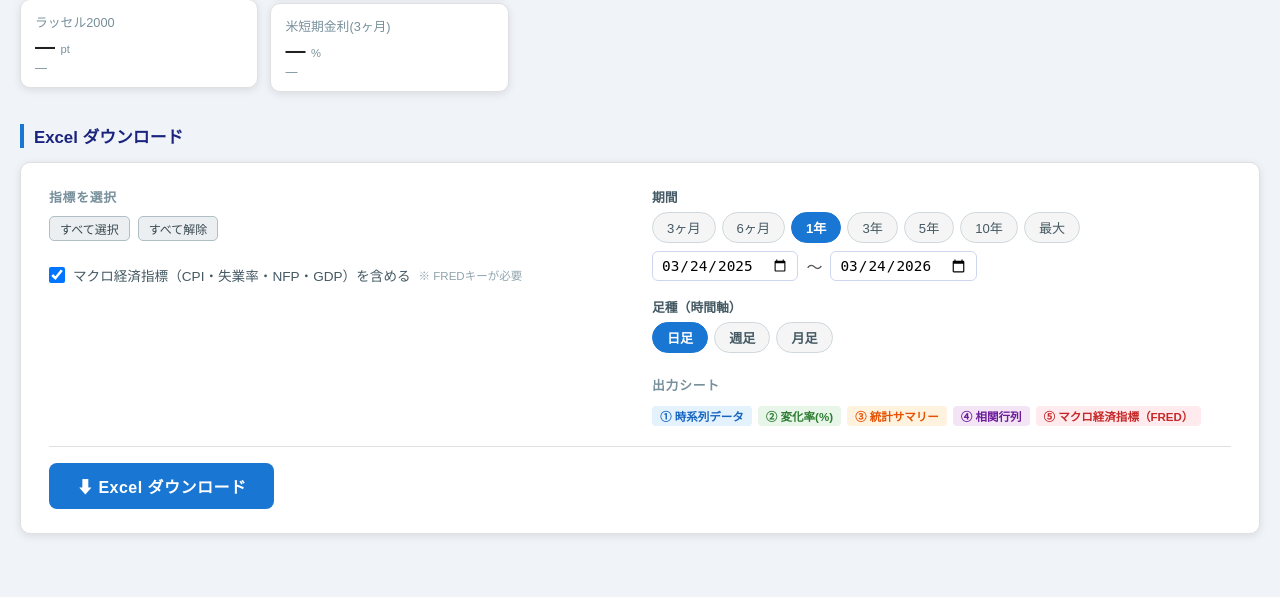
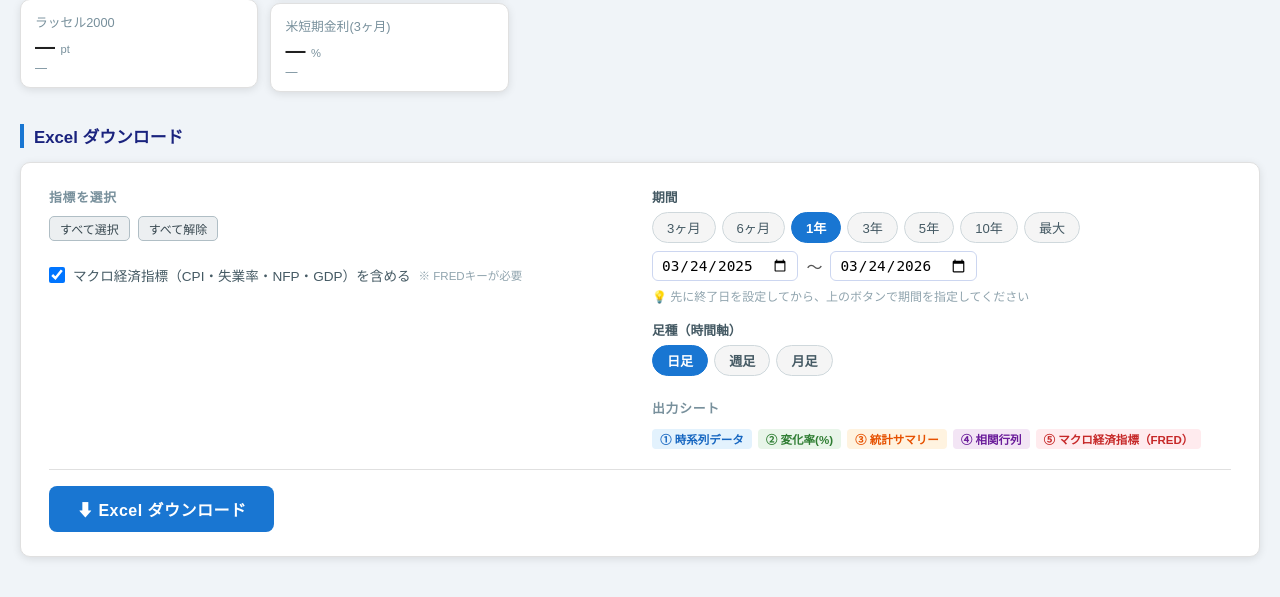
Before and after one commit to kgwata528-png/economic-dashboard, a Flask app: template templates/index.html in a window 1280 px wide. Shown: the part 1045-1642 px from the top of the page. Run offline with Flask 3, Linux system fonts and the light colour scheme; the template is opened without the code that fills it, so the values that code supplies are empty.

Commit message:
feat: 終了日設定の案内テキストを追加

```diff
--- a/templates/index.html
+++ b/templates/index.html
@@ -410,6 +410,9 @@
                 <span style="color:#555;">〜</span>
                 <input type="date" id="endDate" style="padding:5px 8px; border:1px solid #ccd6f0; border-radius:6px; font-size:.9rem;">
               </div>
+              <div style="margin-top:6px; font-size:.75rem; color:#90A4AE;">
+                💡 先に終了日を設定してから、上のボタンで期間を指定してください
+              </div>
             </div>
 
             <div class="selector-row">
```
